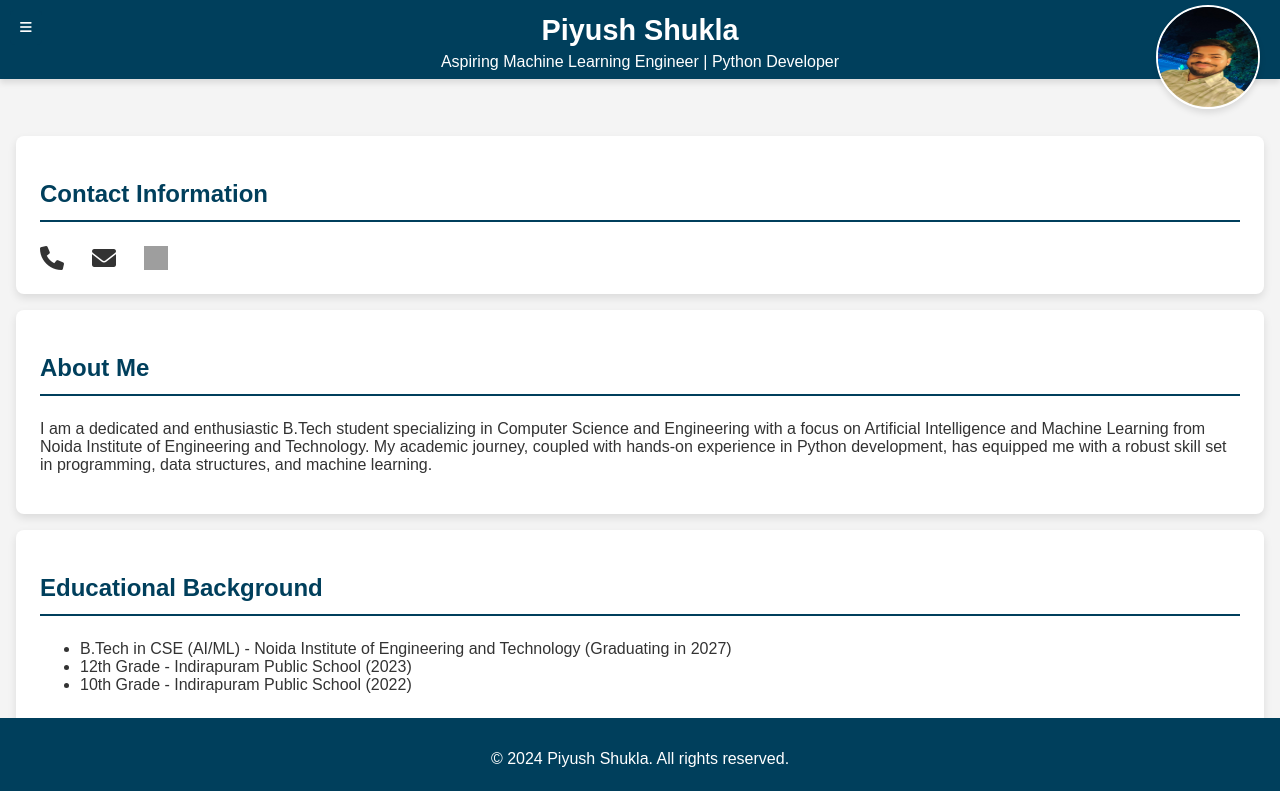
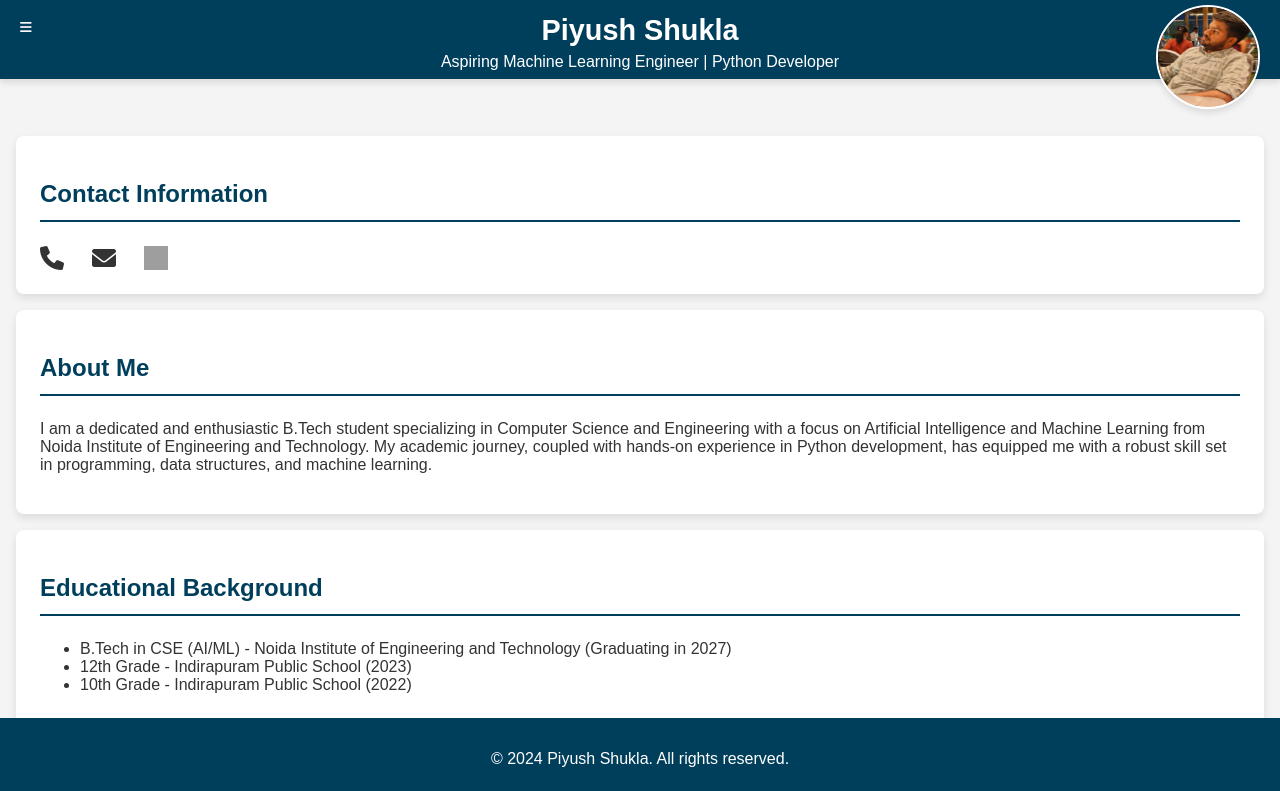
Before and after one commit to piyushshuklaniet/Itspiyush007, a plain HTML site: page index.html in a window 1280 px wide. Shown: the top 791 px of the page. Drawn offline with Linux system fonts and the light colour scheme; grey boxes are pictures that could not be loaded.

Commit message:
Update index.html

```diff
--- a/index.html
+++ b/index.html
@@ -201,7 +201,7 @@
   <header id="header">
     <h1>Piyush Shukla</h1>
     <p>Aspiring Machine Learning Engineer | Python Developer</p>
-    <img src="Piyush.jpeg" class="profile-pic">
+    <img src="Profile.jpg" class="profile-pic">
   </header>
   <button class="menu-button" id="menuButton" aria-label="Toggle navigation menu"><i class="fas fa-bars"></i></button>
   <nav id="navbar">
```
